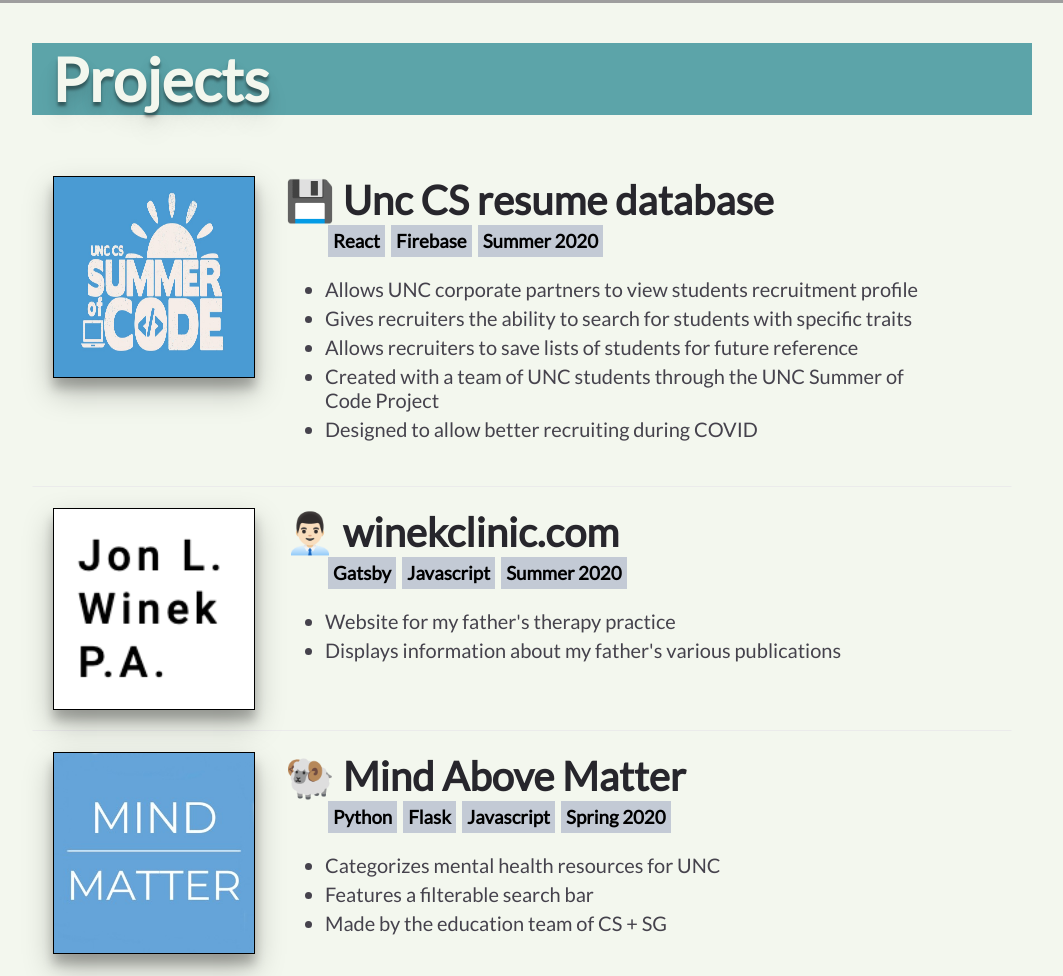
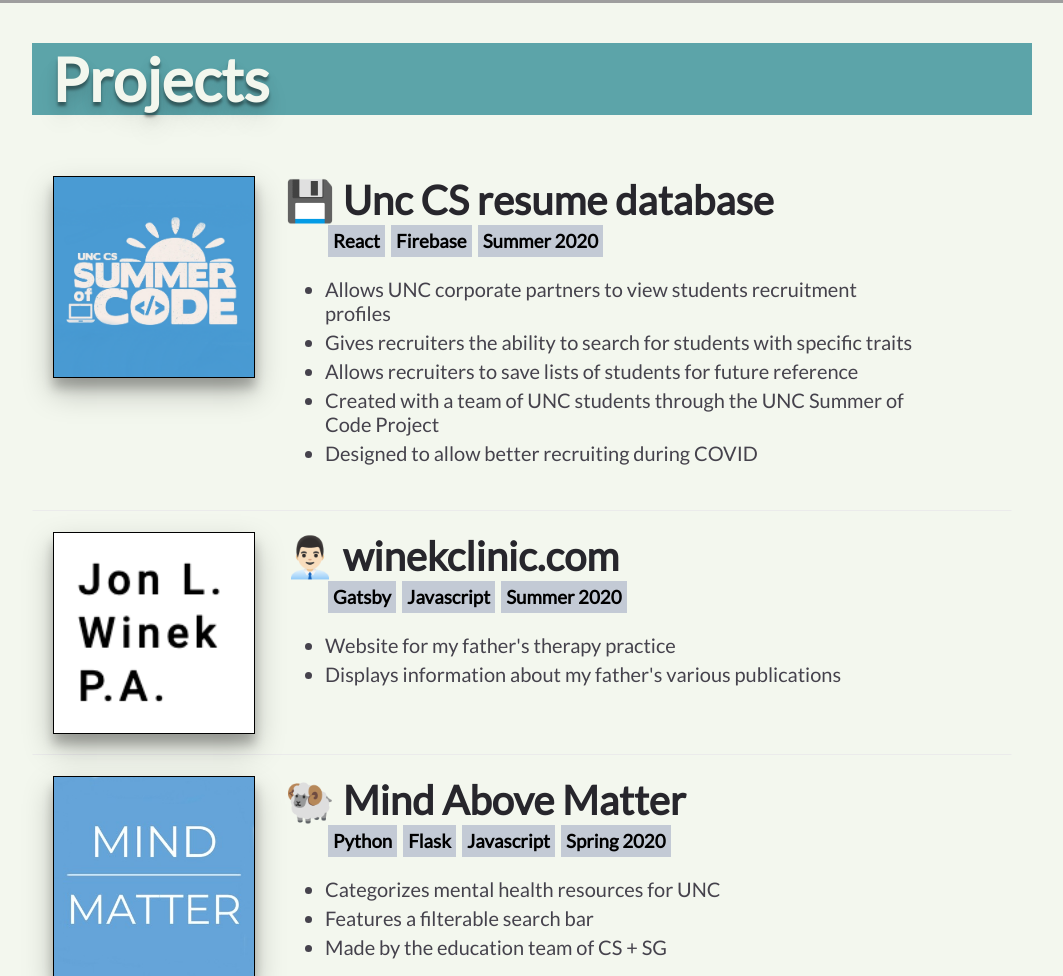
Before and after one commit to AdamWinek/adamwinek.com, a plain HTML site: page index.html in a window 1280 px wide. Shown: the part 797-1773 px from the top of the page, without its empty margins (118-1181 px from the left). Drawn offline with Linux system fonts and the light colour scheme; grey boxes are pictures that could not be loaded.

Commit message:
Switched image for summer of Code

```diff
--- a/index.html
+++ b/index.html
@@ -72,7 +72,7 @@
 
         <div class="projects">
             <div class="project">
-                <img src="summerOCode.jpeg" height="200px" width="200px">
+                <img src="summerOCode.png" height="200px" width="200px">
                 <div class="description">
 
                     <h2 class="projectTitle"> 💾 Unc CS resume database</h2>
@@ -83,7 +83,7 @@
                         <h3 class="tag">Summer 2020</h3>
                     </div>
                     <ul>
-                        <li>Allows UNC corporate partners to view students recruitment profile</li>
+                        <li>Allows UNC corporate partners to view students recruitment profiles</li>
                         <li>Gives recruiters the ability to search for students with specific traits</li>
                         <li>Allows recruiters to save lists of students for future reference </li>
                         <li>Created with a team of UNC students through the UNC Summer of Code Project </li>
```
Also changed, not shown: summerOCode.jpeg (deleted), summerOCode.png (added).
